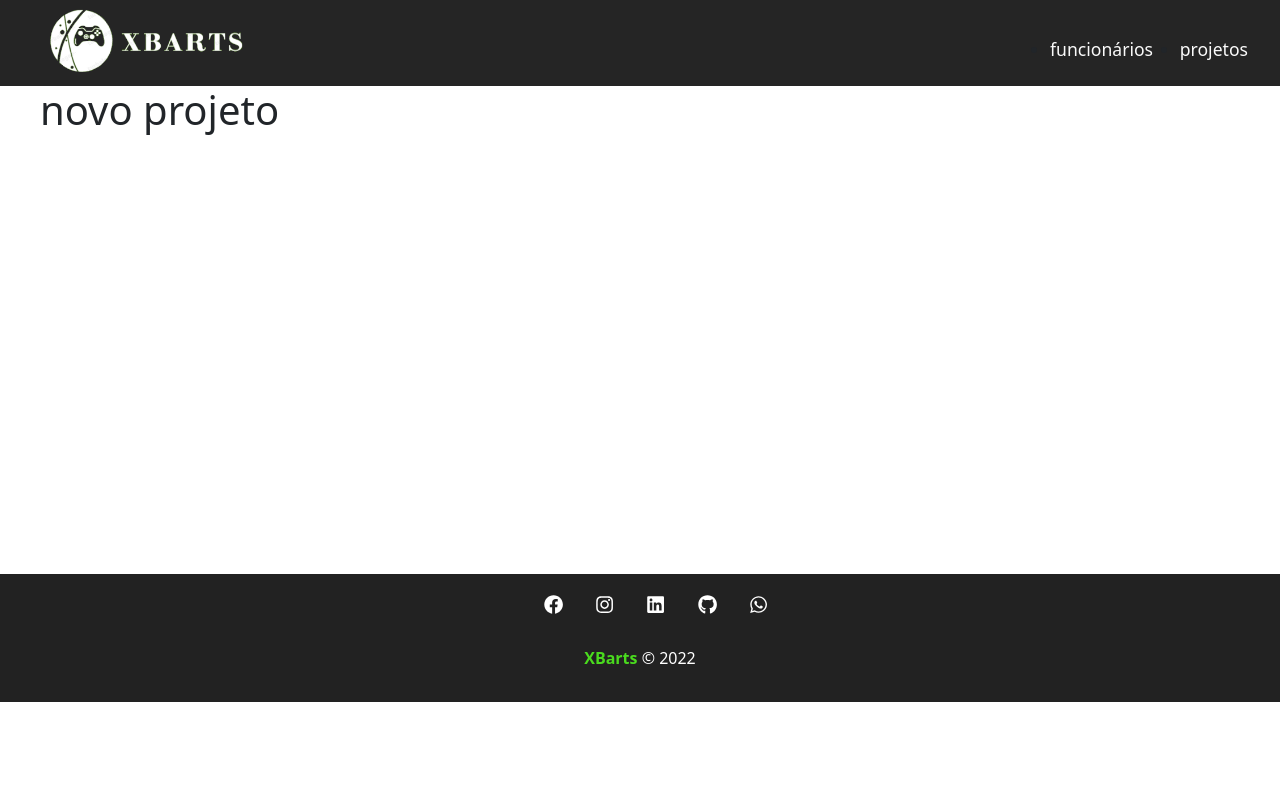
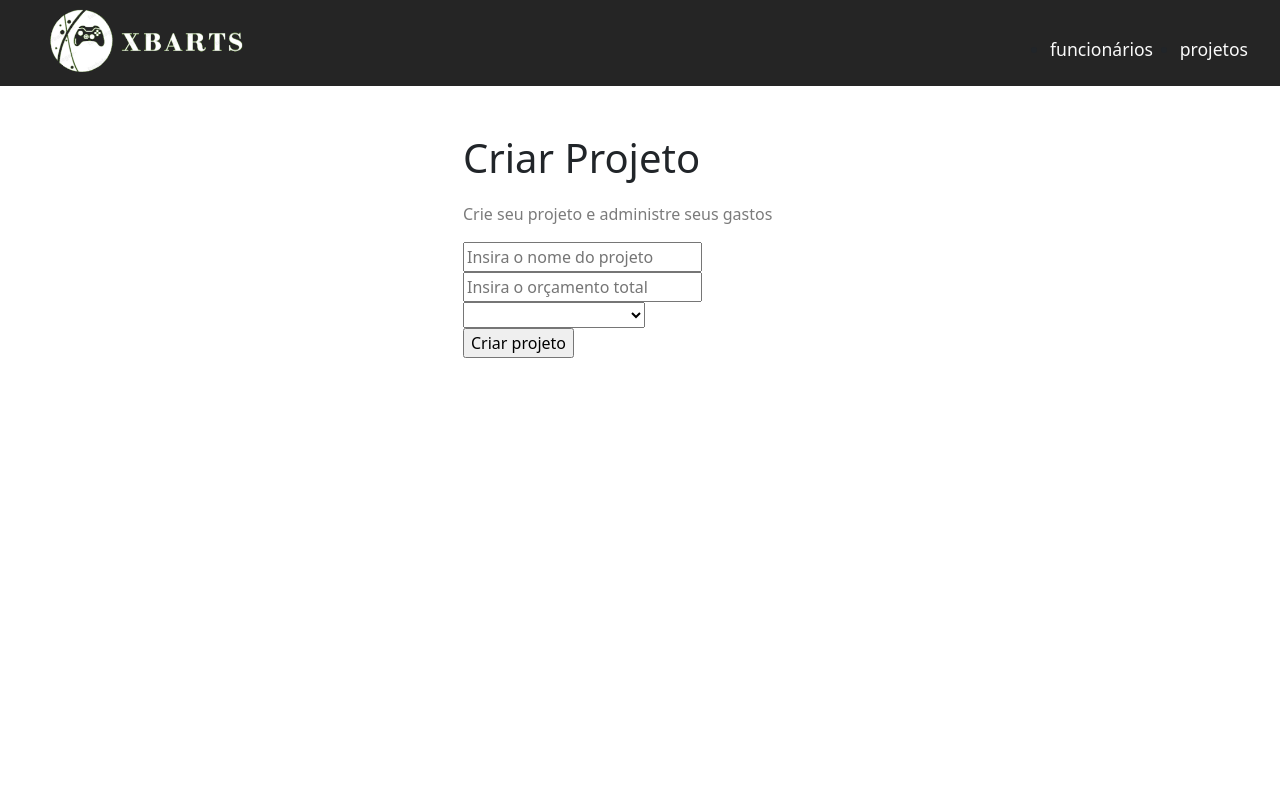
Before and after one commit to leopassosleite/project-springboot-react-crud, a React (Create React App) app in the folder frontend/: page /novo-projeto in a window 1280 px wide. Shown: the top 800 px of the page. Built offline with nearby package versions, Linux system fonts and the light colour scheme.

Commit message:
Start form project

```diff
--- /dev/null
+++ b/frontend/src/components/project/ProjectForm.js
@@ -0,0 +1,22 @@
+function ProjectForm() {
+    return (
+        <form>
+            <div>
+                <input type="text" placeholder="Insira o nome do projeto" />
+            </div>
+            <div>
+                <input type="number" placeholder="Insira o orçamento total" />
+            </div>
+            <div>
+                <select name="category_id">
+                    <option disabled>Selecione a categoria</option>
+                </select>
+            </div>
+            <div>
+                <input type="submit" value="Criar projeto" />
+            </div>
+        </form>
+    )
+}
+
+export default ProjectForm;
--- a/frontend/src/pages/NewProject.js
+++ b/frontend/src/pages/NewProject.js
@@ -1,21 +1,15 @@
-import React, { Component } from "react";
+import ProjectForm from '../components/project/ProjectForm'
+import styles from './NewProject.module.css'
 
-class Home extends Component {
-    constructor(props) {
-        super(props)
+function NewProject() {
+    return (
+        <div className={styles.newproject_container}>
+            <h1>Criar Projeto</h1>
+            <p>Crie seu projeto e administre seus gastos</p>
+            <ProjectForm />
+        </div>
+    )
 
-        this.state = {
-
-        }
-    }
-
-    render() {
-        return (
-            <div>
-                <h1>novo projeto</h1>
-            </div>
-        )
-    }
 }
 
-export default Home
+export default NewProject
--- /dev/null
+++ b/frontend/src/pages/NewProject.module.css
@@ -0,0 +1,13 @@
+.newproject_container {
+    width: 450px;
+    margin: 0 auto;
+    padding: 3em;
+}
+
+.newproject_container h1 {
+    margin-bottom: 0.5em;
+}
+
+.newproject_container p {
+    color: #7b7b7b
+}
```
